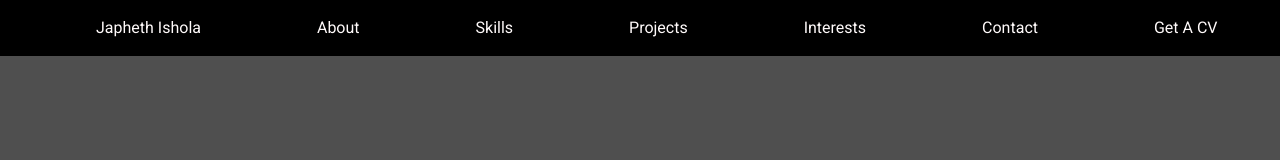
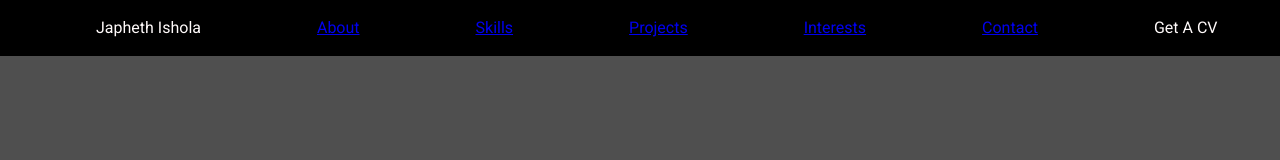
Before and after one commit to JaphethOlu/Mr-Decipher-Dot-Tech, a website: page src/production/Home.html in a window 1280 px wide. Drawn offline with nearby package versions, Linux system fonts and the light colour scheme; files that its build step writes are made by us from their sources.

Commit message:
Structures HTML

```diff
--- a/src/production/Home.html
+++ b/src/production/Home.html
@@ -9,13 +9,42 @@
       <nav id="nav-bar">
         <ul>
           <li id="nav-name">Japheth Ishola</li>
-          <li>About</li>
-          <li>Skills</li>
-          <li>Projects</li>
-          <li>Interests</li>
-          <li>Contact</li>
+          <li><a href="#about">About</a></li>
+          <li><a href="#skills">Skills</a></li>
+          <li><a href="#projects">Projects</a></li>
+          <li><a href="#interest">Interests</a></li>
+          <li><a href="#contacts">Contact</a></li>
           <li>Get A CV</li>
         </ul>
       </nav>
+      <article>
+
+        <section id="about">
+          <!-- About -->
+        </section>
+
+        <article id="skills">
+          <!-- Skills -->
+        </article>
+
+        <section>
+          <aside id="projects">
+            <!-- Projects -->
+          </aside>
+        </section>
+
+        <section>
+          <aside id="interest">
+            <!-- Interests -->
+          </aside>
+        </section>
+
+        <section>
+          <aside>
+            <!-- Contact -->
+          </aside>
+        </section>
+
+      <article>
     </body>
 </html>
```
